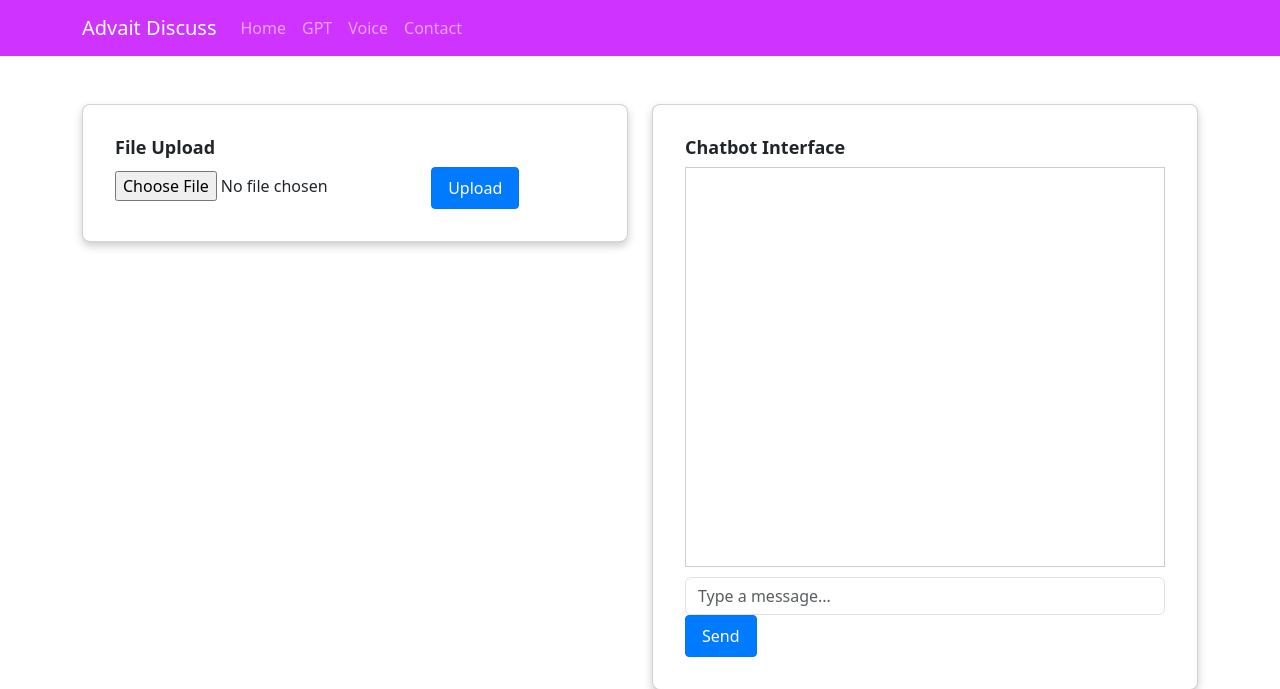
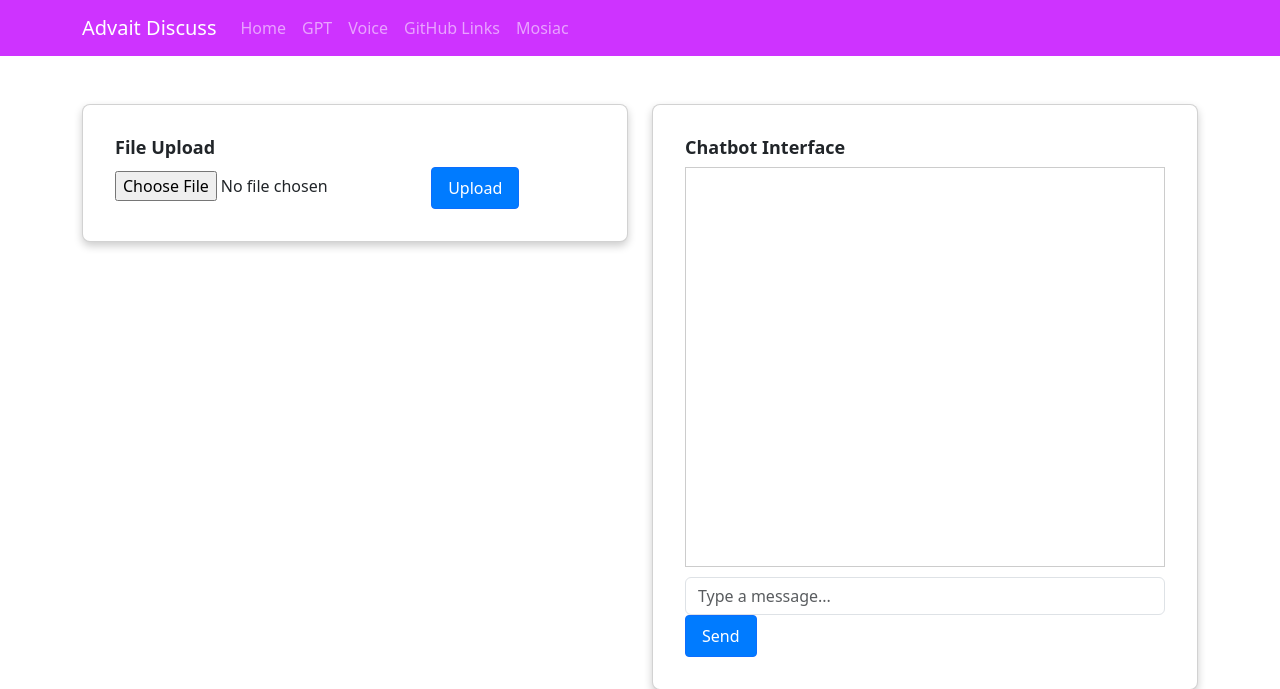
Before and after one commit to viswanath27/advait_chat, a Flask app: page / in a window 1280 px wide. Shown: the top 689 px of the page. Run offline with Flask 3, Linux system fonts and the light colour scheme; some web fonts are replaced.

Commit message:
updated the content
updated the conten

```diff
--- a/main.py
+++ b/main.py
@@ -26,6 +26,11 @@ def index():
 def gpt():
     print("Hit GPT route..")
     return render_template("gpt.html")
+
+@app.route("/mosiac")
+def mosiac():
+    print("Hit the mosiac route")
+    return render_template("mosiac.html")
 
 @app.route("/files/", methods=["POST"])
 def create_file():
@@ -142,5 +147,9 @@ def my_function():
 def voice():
     return render_template("voice.html")
 
+@app.route("/github_links")
+def github_links():
+    return render_template("github_links.html")
+
 if __name__ == "__main__":
     app.run(debug=True)
--- a/static/css/styles.css
+++ b/static/css/styles.css
@@ -18,7 +18,7 @@
 .input-container {
     margin-top: 10px;
 }
-
+/*
 ul {
     list-style-type: none;
     margin: 0;
@@ -41,7 +41,7 @@ li a {
 
 li a:hover {
     background-color: #111;
-}
+}*/
 .bg-custom {
     background-color: #CE33FF;
 }
--- a/templates/layout.html
+++ b/templates/layout.html
@@ -22,7 +22,8 @@
                     <li class="nav-item"><a class="nav-link" href="{{ url_for('index') }}">Home</a></li>
                     <li class="nav-item"><a class="nav-link" href="{{ url_for('gpt') }}">GPT</a></li>
                     <li class="nav-item"><a class="nav-link" href="{{ url_for('voice') }}">Voice</a></li>
-                    <li class="nav-item"><a class="nav-link" href="#contact">Contact</a></li>
+                    <li class="nav-item"><a class="nav-link" href="{{ url_for('github_links') }}">GitHub Links</a></li>
+                    <li class="nav-item"><a class="nav-link" href="{{ url_for('mosiac') }}">Mosiac</a></li>
                 </ul>
             </div>
         </div>
```
